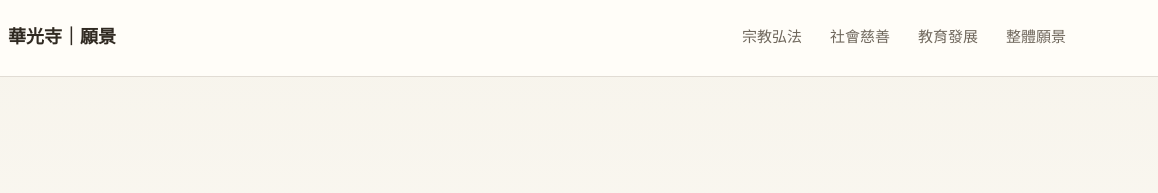
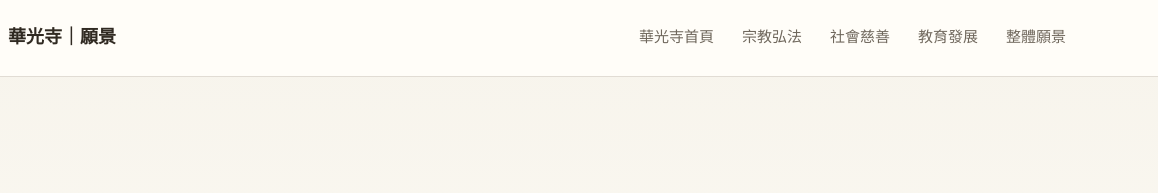
Before and after one commit to WalterinTW/huahkwang-vision-page, a plain HTML site: page index.html in a window 1280 px wide. Shown: the top 193 px of the page, 122-1280 px from the left. Drawn offline with Linux system fonts and the light colour scheme.

Commit message:
Add link back to main Huakwang site

```diff
--- a/index.html
+++ b/index.html
@@ -17,6 +17,7 @@
         <span>華光寺｜願景</span>
       </a>
       <nav class="site-nav" aria-label="主要導覽">
+        <a href="https://walterintw.github.io/huakwang-site/">華光寺首頁</a>
         <a href="#dharma">宗教弘法</a>
         <a href="#charity">社會慈善</a>
         <a href="#education">教育發展</a>
```
